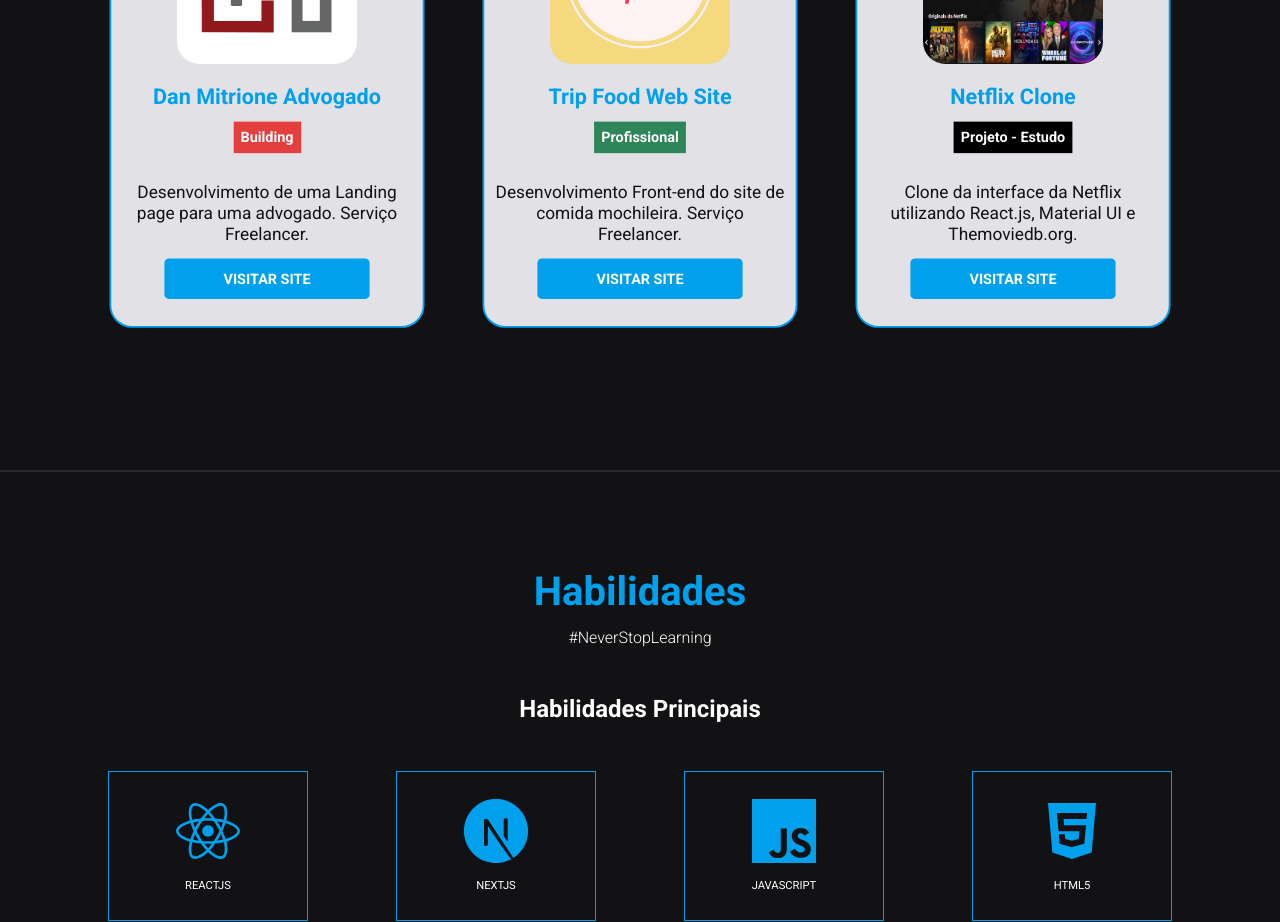
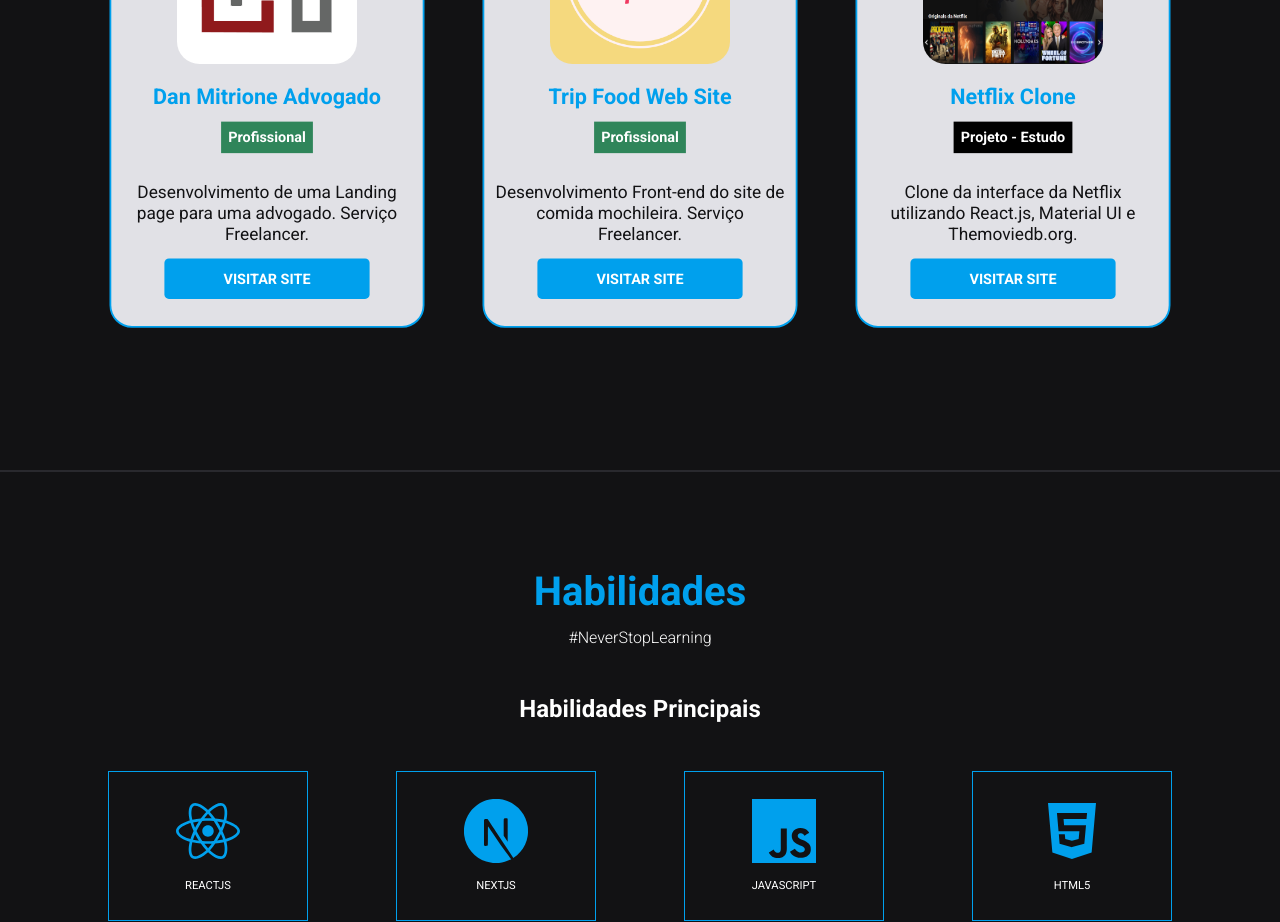
Before and after one commit to gabrielgws/portfolio, a Next.js app: page / in a window 1280 px wide. Shown: the part 1620-2542 px from the top of the page. Built offline with nearby package versions, Linux system fonts and the light colour scheme.

Commit message:
add mitrione & luckezzi link

```diff
--- a/src/components/Projects/index.jsx
+++ b/src/components/Projects/index.jsx
@@ -17,11 +17,12 @@
           <Image src="/images/danMitrioneAdv.png" alt="Dan Mitrione Advogado" width="200px" height="200px"/>
 
           <h1>Dan Mitrione Advogado</h1>
-          <h2 className={classNameBuilding}>Building</h2>
+          {/* <h2 className={classNameBuilding}>Building</h2> */}
+          <h2 className={classNameProfessional}>Profissional</h2>
 
           <p>Desenvolvimento de uma Landing page para uma advogado. Serviço Freelancer.</p>
 
-          <a href="https://github.com/gabrielgws/danmitrione.adv" target="_blank" rel="noopener noreferrer">Visitar Site</a>
+          <a href="https://mitrioneluckezziadvogados.com.br/" target="_blank" rel="noopener noreferrer">Visitar Site</a>
         </div>
 
         <div>
```
